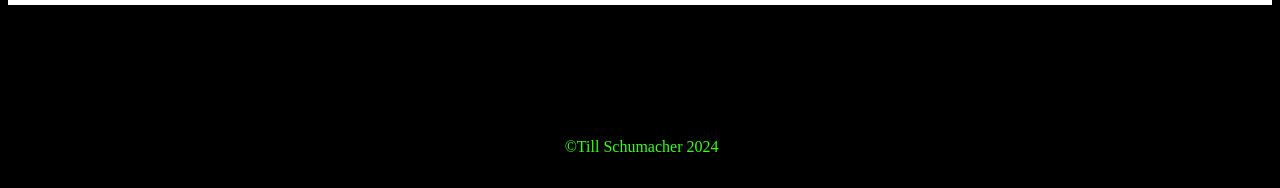
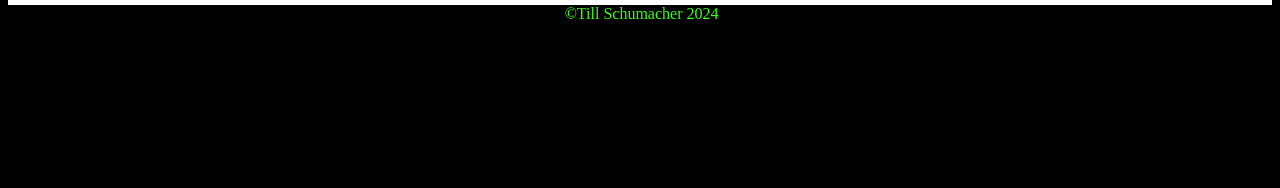
Before and after one commit to Mittelscheitelbewertung/Mittelscheitelbewertung.github.io, a plain HTML site: page index.html in a window 1280 px wide. Shown: the part 612-800 px from the top of the page. Drawn offline with Linux system fonts and the light colour scheme.

Commit message:
Update style.css
wrong css

```diff
--- a/style.css
+++ b/style.css
@@ -25,8 +25,7 @@ h1{
 }
 #footer{
 
-    position: absolute;
-    bottom: 0;
+
     width: 99vw;
     text-align: center;
     margin: auto;
```
